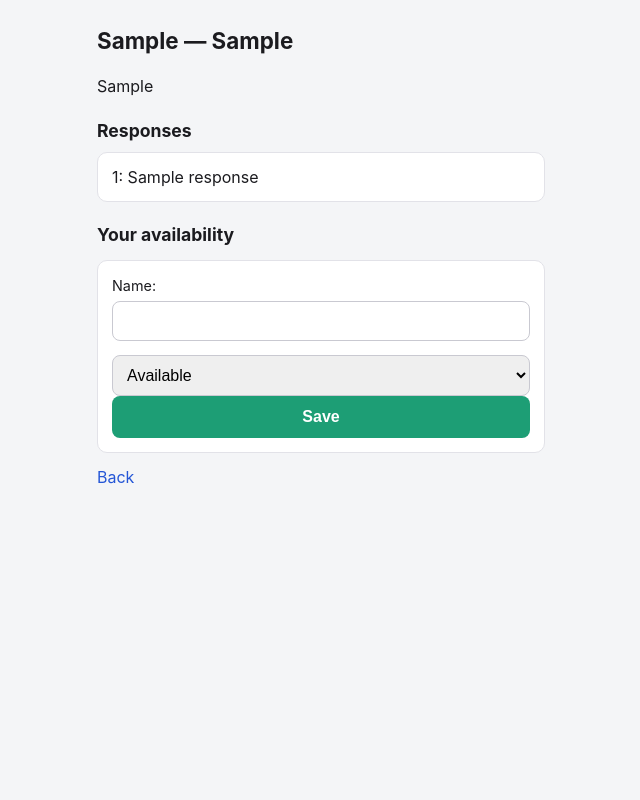
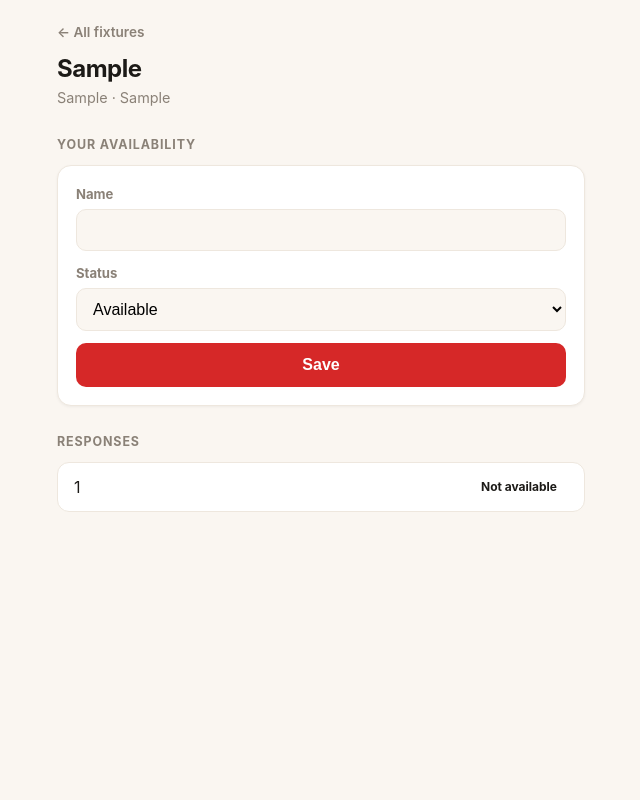
Before and after one commit to gurikelani/availability-tracker, a Flask app: template templates/fixture.html in a window 1280 px wide. Shown: the whole page, without its empty margins (319-959 px from the left). Run offline with Flask 3, Linux system fonts and the light colour scheme; the template is opened without the code that fills it: most values are stand-ins (such as "Sample title", 1, 10 or a date in 2020).

Commit message:
Card redesign, red theme

```diff
--- a/static/style.css
+++ b/static/style.css
@@ -1,52 +1,136 @@
+:root {
+  --red: #d62828;
+  --red-dark: #b31f1f;
+  --offwhite: #faf6f1;
+  --card: #ffffff;
+  --border: #eee7de;
+  --text: #1c1a17;
+  --muted: #8a8177;
+}
+
 * { box-sizing: border-box; margin: 0; padding: 0; }
 
 body {
   font-family: -apple-system, "Segoe UI", sans-serif;
-  background: #f4f5f7;
-  color: #1b1b1f;
-  max-width: 480px;
+  background: var(--offwhite);
+  color: var(--text);
+  max-width: 560px;
   margin: 0 auto;
-  padding: 24px 16px;
-  line-height: 1.5;
+  padding: 0 16px 56px;
+  line-height: 1.55;
 }
 
-h1 { font-size: 1.4rem; margin-bottom: 16px; }
-h2 { font-size: 1.1rem; margin: 20px 0 8px; }
+.site-header {
+  display: flex;
+  align-items: center;
+  justify-content: space-between;
+  padding: 26px 0 20px;
+}
+.site-header h1 { font-size: 1.4rem; letter-spacing: -0.02em; }
+.site-header h1 span { color: var(--red); }
 
-ul { list-style: none; }
+.btn-small {
+  background: var(--red);
+  color: #fff;
+  padding: 8px 14px;
+  border-radius: 999px;
+  font-size: 0.85rem;
+  font-weight: 700;
+  text-decoration: none;
+}
+.btn-small:hover { background: var(--red-dark); }
 
-li {
-  background: #fff;
-  border: 1px solid #e2e2e8;
-  border-radius: 10px;
-  padding: 12px 14px;
-  margin-bottom: 8px;
+.card {
+  display: block;
+  background: var(--card);
+  border: 1px solid var(--border);
+  border-radius: 14px;
+  padding: 16px 18px;
+  margin-bottom: 12px;
+  text-decoration: none;
+  color: var(--text);
+  box-shadow: 0 1px 3px rgba(28,26,23,0.05);
+  transition: transform 0.12s, box-shadow 0.12s;
+}
+.card:hover {
+  transform: translateY(-2px);
+  box-shadow: 0 6px 16px rgba(28,26,23,0.09);
+  border-color: var(--red);
+}
+.card-title { font-size: 1.05rem; font-weight: 700; }
+.card-meta { color: var(--muted); font-size: 0.85rem; margin-top: 2px; }
+.card-cta {
+  color: var(--red);
+  font-size: 0.85rem;
+  font-weight: 700;
+  margin-top: 10px;
 }
 
-a { color: #2456d6; text-decoration: none; }
-li a { display: block; font-weight: 600; }
+.back {
+  display: inline-block;
+  color: var(--muted);
+  font-size: 0.85rem;
+  font-weight: 600;
+  text-decoration: none;
+  margin-top: 22px;
+}
+.back:hover { color: var(--red); }
 
-form { background: #fff; border: 1px solid #e2e2e8; border-radius: 10px; padding: 14px; margin: 12px 0; }
-label { display: block; margin-bottom: 10px; font-size: 0.9rem; }
+.page-title { font-size: 1.5rem; margin-top: 6px; letter-spacing: -0.02em; }
+.page-meta { color: var(--muted); font-size: 0.9rem; margin-bottom: 8px; }
 
+h2 {
+  font-size: 0.78rem;
+  color: var(--muted);
+  text-transform: uppercase;
+  letter-spacing: 0.07em;
+  margin: 26px 0 10px;
+}
+
+form {
+  background: var(--card);
+  border: 1px solid var(--border);
+  border-radius: 14px;
+  padding: 18px;
+  box-shadow: 0 1px 3px rgba(28,26,23,0.05);
+}
+label { display: block; margin-bottom: 12px; font-size: 0.82rem; font-weight: 700; color: var(--muted); }
 input, select {
   width: 100%;
-  padding: 10px;
-  margin-top: 4px;
-  border: 1px solid #c9c9d1;
-  border-radius: 8px;
+  padding: 11px 12px;
+  margin-top: 5px;
+  border: 1px solid var(--border);
+  border-radius: 10px;
   font-size: 1rem;
+  background: var(--offwhite);
 }
+input:focus, select:focus { outline: 2px solid var(--red); border-color: transparent; }
 
 button {
   width: 100%;
-  padding: 12px;
+  padding: 13px;
   border: none;
-  border-radius: 8px;
-  background: #1d9e75;
+  border-radius: 10px;
+  background: var(--red);
   color: #fff;
   font-size: 1rem;
-  font-weight: 600;
+  font-weight: 700;
   cursor: pointer;
 }
-button:hover { background: #177f5e; }
+button:hover { background: var(--red-dark); }
+
+ul { list-style: none; }
+ul li {
+  background: var(--card);
+  border: 1px solid var(--border);
+  border-radius: 12px;
+  padding: 12px 16px;
+  margin-bottom: 8px;
+  display: flex;
+  justify-content: space-between;
+  align-items: center;
+}
+.badge { font-size: 0.75rem; font-weight: 700; padding: 3px 11px; border-radius: 999px; }
+.badge.yes { background: #dff1e6; color: #14683f; }
+.badge.no  { background: #fbe3e3; color: var(--red-dark); }
+.empty { color: var(--muted); justify-content: center; font-size: 0.9rem; }
--- a/templates/fixture.html
+++ b/templates/fixture.html
@@ -1,24 +1,34 @@
+<!DOCTYPE html>
+<html lang="en">
+<head>
+  <meta charset="UTF-8">
   <meta name="viewport" content="width=device-width, initial-scale=1">
+  <title>{{ f[1] }} — KCLFC</title>
   <link rel="stylesheet" href="/static/style.css">
+</head>
+<body>
+  <a class="back" href="/">← All fixtures</a>
+  <h1 class="page-title">{{ f[1] }}</h1>
+  <p class="page-meta">{{ f[2] }}{% if f[3] %} · {{ f[3] }}{% endif %}</p>
 
-<h1>{{ f[1] }} — {{ f[2] }}</h1>
-<p>{{ f[3] }}</p>
+  <h2>Your availability</h2>
+  <form method="POST" action="/fixture/{{ f[0] }}/respond">
+    <label>Name <input name="player_name" required></label>
+    <label>Status
+      <select name="status">
+        <option value="yes">Available</option>
+        <option value="no">Not available</option>
+      </select>
+    </label>
+    <button type="submit">Save</button>
+  </form>
 
   <h2>Responses</h2>
   <ul>
     {% for r in responses %}
-  <li>{{ r[0] }}: {{ r[1] }}</li>
+    <li>{{ r[0] }} <span class="badge {{ r[1] }}">{{ "Available" if r[1] == "yes" else "Not available" }}</span></li>
     {% endfor %}
+    {% if not responses %}<li class="empty">No responses yet — be first</li>{% endif %}
   </ul>
-
-<h2>Your availability</h2>
-<form method="POST" action="/fixture/{{ f[0] }}/respond">
-  <label>Name: <input name="player_name" required></label>
-  <select name="status">
-    <option value="yes">Available</option>
-    <option value="no">Not available</option>
-  </select>
-  <button type="submit">Save</button>
-</form>
-
-<a href="/">Back</a>
+</body>
+</html>
```
Also changed, not shown: clear_responses.py (added, +8 -0 lines), templates/index.html (+22 -8 lines), templates/new.html (+15 -3 lines). Lines whose indentation alone changed are shown as unchanged.
